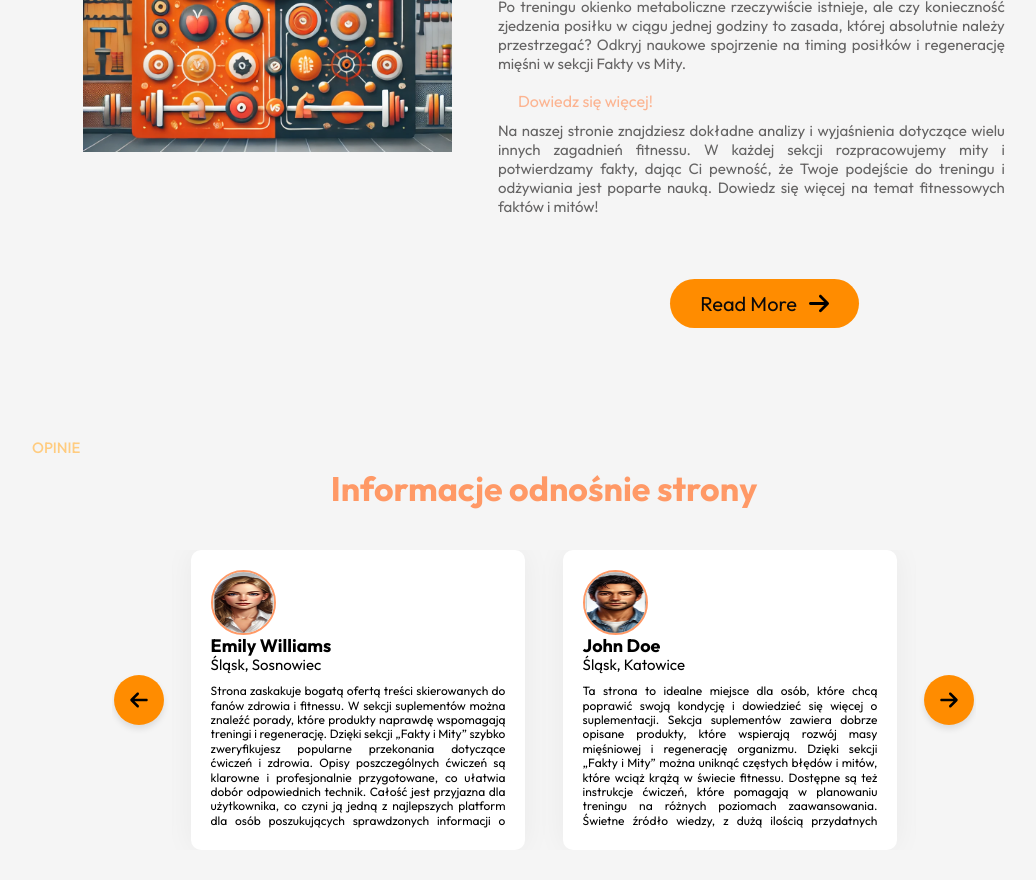
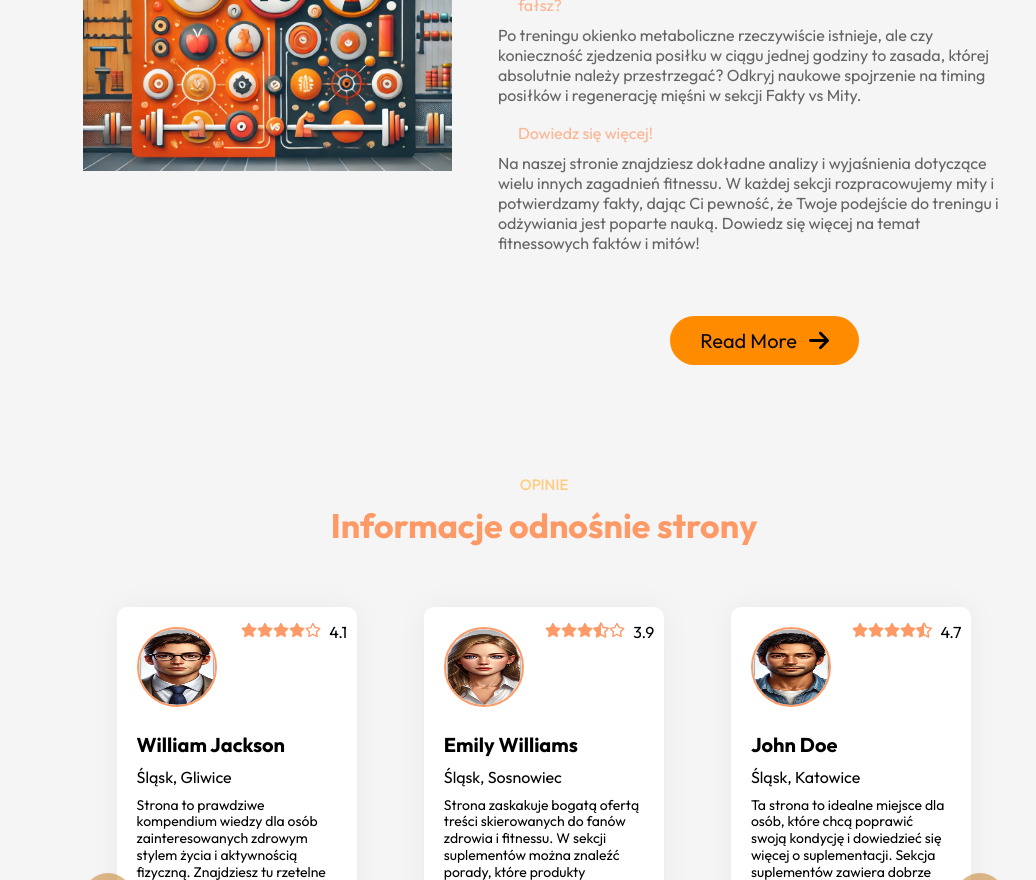
Before and after one commit to Czarkoo/Praca-In-ynierska, a React (Vite) app: page / in a window 1280 px wide. Shown: the part 1920-2800 px from the top of the page, without its empty margins (96-1132 px from the left). Built offline with nearby package versions, Linux system fonts and the light colour scheme.

Commit message:
rating for clienslider

```diff
--- a/package.json
+++ b/package.json
@@ -12,6 +12,7 @@
   "dependencies": {
     "react": "^18.3.1",
     "react-dom": "^18.3.1",
+    "react-icons": "^5.3.0",
     "react-router-dom": "^6.26.2",
     "react-scroll": "^1.9.0",
     "styled-components": "^6.1.13"
--- a/src/Components/Client/ClientsSlider.css
+++ b/src/Components/Client/ClientsSlider.css
@@ -1,11 +1,11 @@
-/* ClientsSlider.css */
 .slider-container {
 	position: relative;
-	margin: 0 80px;
+	margin: 0 auto;
 	overflow: hidden;
 	display: flex;
 	align-items: center;
-	padding: 0 60px;
+	padding: 0;
+	width: 90%;
 }
 
 .slider-wrapper {
@@ -13,57 +13,82 @@
 	display: flex;
 	transition: transform 0.5s ease-in-out;
 	overflow: hidden;
-	justify-content: center;
+	justify-content: flex-start;
 }
 
 .slider-content {
 	display: flex;
-	width: 100%;
-	justify-content: center;
+	transition: transform 0.5s ease;
 }
 
 .slide {
 	border-radius: 10px;
-	min-width: 50%;
-	width: 500px;
-	height: 300px;
-	line-height: 1.2;
+	min-width: calc(100% / 3); /* Wyświetlaj 3 slajdy jednocześnie domyślnie */
+	box-sizing: border-box;
+	padding: 20px;
+	height: 100%;
 	display: flex;
 	justify-content: center;
 	align-items: center;
 }
+
 .client-info {
 	box-shadow: 0 0 30px rgba(0, 0, 0, 0.05);
 	display: flex;
 	flex-direction: column;
-	padding: 20px;
+	padding: 20px 20px 40px;
 	background-color: rgb(255, 255, 255);
 	border-radius: 10px;
 	height: 100%;
 	width: 90%;
 	overflow: hidden;
 	margin: 0 auto;
+	transition: transform 0.3s ease;
+	position: relative;
 }
 
 .client-info img {
-	width: 65px;
-	height: 65px;
+	width: 80px;
+	height: 80px;
 	border-radius: 50%;
 	border: 2px solid #ff9966;
-	margin-right: 15px;
+	margin-bottom: 15px;
 }
+
 .client-info h3 {
-	font-size: 18px;
+	font-size: 20px;
+	margin: 10px 0;
 }
 
 .client-info span {
-	font-size: 15px;
+	font-size: 16px;
 	margin-bottom: 10px;
 }
 
 .client-info p {
+	font-size: 14px;
+	line-height: 1.2;
+}
+
+.data {
+	position: absolute;
+	right: 10px;
+	bottom: 15px;
 	font-size: 12px;
-	overflow: hidden;
+	color: #656464;
+}
+/* STYLIZACJA OCENY */
+
+.rating {
+	position: absolute;
+	align-items: center;
+	right: 10px;
+	top: 15px;
+}
+.rating .rating-value {
+	font-size: 16px;
+	margin-left: 8px;
+	color: black;
 }
 
 .slider-btn {
@@ -80,23 +105,18 @@
 	cursor: pointer;
 	color: white;
 	font-size: 20px;
-	z-index: 100;
+	z-index: 1000;
 	top: 50%;
 	transform: translateY(-50%);
-	/* right: 0; */
 	box-shadow: 0 4px 6px rgba(0, 0, 0, 0.1);
 }
 
-.slider-btn:hover {
+.slider-btn {
 	background-color: rgba(193, 114, 18, 0.486);
 }
 
-.slider-btn.prev {
-	left: 2px;
-}
-
 .slider-btn.next {
-	right: 2px;
+	right: 0;
 }
 
 .slider-btn img {
@@ -105,19 +125,60 @@
 }
 
 /* Media Query */
+
+@media (max-width: 1200px) {
+	.slide {
+		min-width: calc(100% / 2);
+	}
+	.client-info {
+		width: 80%;
+	}
+	.slider-wrapper {
+		width: 100%;
+		display: flex;
+		justify-content: center;
+		transition: transform 0.5s ease-in-out;
+		overflow: visible;
+	}
+	.slider-btn.next,
+	.slider-btn.prev {
+		padding: 0;
+		width: 40px;
+		height: 40px;
+	}
+	.client-info p {
+		font-size: 14px;
+		line-height: 1.3;
+	}
+}
+
 @media (max-width: 800px) {
 	.slider-container {
 		margin: 0 auto;
-		padding: 0 60px;
+		padding: 0;
+		align-items: center;
+		width: 100%;
+		position: relative;
+	}
+	.slider-wrapper {
+		width: 100%;
+		display: flex;
+		justify-content: center;
+		transition: transform 0.5s ease-in-out;
+		overflow: visible;
 	}
 	.slider-btn.next,
 	.slider-btn.prev {
 		padding: 10px;
-		width: 35px;
+		width: 40px;
+		height: 40px;
 	}
 	.client-info img {
-		width: 50px;
-		border: 3px solid #ff9966;
+		width: 65px;
+		height: 65px;
+	}
+	.slide {
+		min-width: 100%;
 	}
 }
 
@@ -127,13 +188,12 @@
 		margin-bottom: 10px;
 	}
 	.client-info h3 {
-		font-size: 15px;
+		font-size: 18px;
 	}
-
 	.client-info span {
-		font-size: 13px;
+		font-size: 14px;
 	}
 	.client-info p {
-		font-size: 10px;
+		font-size: 12px;
 	}
 }
--- a/src/Components/Client/ClientsSlider.jsx
+++ b/src/Components/Client/ClientsSlider.jsx
@@ -3,30 +3,49 @@ import './ClientsSlider.css';
 import clientsData from '../../data/clients.json';
 import arrow_right from '../../assets/arrow_right.svg';
 import arrow_left from '../../assets/arrow_left.svg';
+import Rating from './Rating';
 
 const ClientsSlider = () => {
   const [currentSlide, setCurrentSlide] = useState(0);
+  const [slidesToShow, setSlidesToShow] = useState(3); // Domyślnie ustawione na 3 slajdy jednocześnie
   const totalSlides = clientsData.clients.length;
-	//funkcja przechodzi mi tutaj do następnego slajdu
+
+  // Zmiana liczby slajdów w zależności od szerokości ekranu
+  useEffect(() => {
+    const handleResize = () => {
+      if (window.innerWidth >= 1200) {
+        setSlidesToShow(3); // Duże ekrany
+      } else if (window.innerWidth >= 800) {
+        setSlidesToShow(2); // Średnie ekrany
+      } else {
+        setSlidesToShow(1); // Małe ekrany
+      }
+    };
+
+    window.addEventListener('resize', handleResize);
+    handleResize(); // Wywołanie funkcji po pierwszym załadowaniu komponentu
+
+    return () => window.removeEventListener('resize', handleResize);
+  }, []);
+
   const nextSlide = () => {
     setCurrentSlide((prev) => (prev + 1) % totalSlides);
   };
 
-	//funkcja przechodzi mi tutaj do poprzedniego slajdu
   const prevSlide = () => {
     setCurrentSlide((prev) => (prev - 1 + totalSlides) % totalSlides);
   };
 
   useEffect(() => {
-		const slideInterval = setInterval(nextSlide, 8000); // Co 3000ms = 3 sekundy
-		return () => clearInterval(slideInterval); // Wyczyszczenie interwału po odmontowaniu komponentu
-	}, []);
+    const slideInterval = setInterval(nextSlide, 8000); // Automatyczne przesuwanie co 8 sekund
+    return () => clearInterval(slideInterval);
+  }, [totalSlides]);
 
   const getImagePath = (imageName) => {
     try {
       return new URL(`../../assets/${imageName}`, import.meta.url).href;
     } catch (error) {
-			return '/path/to/placeholder-image.png'; // Wskaźnik na placeholder, jeśli obrazek nie istnieje
+      return '/path/to/placeholder-image.png'; // Placeholder, jeśli obrazek nie istnieje
     }
   };
 
@@ -39,14 +58,16 @@ const ClientsSlider = () => {
         <div
           className='slider-content'
           style={{
-						transform: `translateX(-${currentSlide * (100 / totalSlides)}%)`,
+            transform: `translateX(-${(currentSlide * 100) / slidesToShow}%)`,
+            width: `${(totalSlides / slidesToShow) * 100}%`,
           }}
         >
           {clientsData.clients.map((client, index) => (
-						<div key={index} className='slide'>
+            <div key={index} className='slide' style={{ width: `${100 / slidesToShow}%` }}>
               <div className='client-info'>
+			  <Rating value={client.rate} />
                 <img
-									src={getImagePath(client.image)} // Użyj funkcji do pobierania ścieżki obrazu
+                  src={getImagePath(client.image)}
                   alt={`${client.firstName} ${client.lastName}`}
                 />
                 <h3>
@@ -54,6 +75,7 @@ const ClientsSlider = () => {
                 </h3>
                 <span>{client.region}</span>
                 <p>{client.description}</p>
+				<p className="data">{client.data}</p>
               </div>
             </div>
           ))}
--- /dev/null
+++ b/src/Components/Client/Rating.jsx
@@ -0,0 +1,23 @@
+import React from 'react';
+import { FaStar, FaStarHalfAlt, FaRegStar } from 'react-icons/fa';
+
+const Rating = ({ value }) => {
+  const fullStars = Math.floor(value);
+  const halfStar = value % 1 >= 0.5 ? 1 : 0;
+  const emptyStars = 5 - fullStars - halfStar;
+
+  return (
+    <div className="rating">
+      {Array(fullStars).fill().map((_, index) => (
+        <FaStar key={`full-${index}`} color="#ff9966" />
+      ))}
+      {halfStar === 1 && <FaStarHalfAlt color="#ff9966" />}
+      {Array(emptyStars).fill().map((_, index) => (
+        <FaRegStar key={`empty-${index}`} color="#ff9966" />
+      ))}
+      <span className="rating-value">{value.toFixed(1)}</span>
+    </div>
+  );
+};
+
+export default Rating;
--- a/src/Components/MoreFacts_Myths/MoreFacts_Myths.css
+++ b/src/Components/MoreFacts_Myths/MoreFacts_Myths.css
@@ -47,8 +47,7 @@
 	padding: 10px;
 }
 
-.MoreFacts_right,
-p {
+.MoreFacts_right p {
 	text-align: justify;
 	font-size: 15px;
 }
@@ -100,8 +99,7 @@ p {
 	padding: 10px;
 }
 
-.MoreMyths_right,
-p {
+.MoreMyths_right p {
 	text-align: justify;
 	font-size: 15px;
 }
@@ -162,27 +160,41 @@ p {
 	box-shadow: 0 12px 20px rgba(0, 0, 0, 0.3);
 }
 
-
 @media (min-width: 851px) and (max-width: 1200px) {
-	.button-factsmyths {
-        font-size: 15px;
-        padding: 11px 22px;
+	.MoreFacts,
+	.MoreMyths {
+		margin: 40px auto;
+		flex-direction: column;
+		align-items: center;
 	}
-	.MoreMyths_left p {
-		font-size: 12px;
+	.MoreFacts_left,
+	.MoreMyths_left {
+		width: 100%;
+		order: 2;
+		display: flex;
+		justify-content: center;
+		margin-bottom: 45px;
 	}
-	.MoreMyths_right p {
-		font-size: 12px;
-	}
-	.MoreMyths_right h2 {
-		font-size: 17px;
-	}
-	.przypisy {
-		font-size: 9px;
-	}
+	.MoreFacts_right,
+	.MoreMyths_right {
+		width: 100%;
+		order: 1;
+		margin-bottom: 20px;
 	}
 
-@media (max-width: 850px) {
+	.MoreFacts_left {
+		width: 100%;
+		order: 1;
+		margin-bottom: 20px;
+	}
+	.MoreFacts_right {
+		width: 100%;
+		order: 2;
+		display: flex;
+		justify-content: center;
+		margin-bottom: 45px;
+	}
+
 	.button-factsmyths {
 		flex-direction: column;
 		align-items: center;
@@ -191,16 +203,71 @@ p {
 		width: 90%;
 		margin: 15px 0;
 	}
-	.MoreMyths_left p {
-		font-size: 9px;
+	.MoreMyths_right p,
+	.MoreFacts_right p {
+		font-size: 14px;
 	}
-	.MoreMyths_right p {
-		font-size: 9px;
-	}
-	.MoreMyths_right h2 {
-		font-size: 13px;
+	.MoreMyths_right h2,
+	.MoreFacts_right h2 {
+		font-size: 16px;
 	}
 	.przypisy {
-		font-size: 5px;
+		font-size: 10px;
 	}
 }
+
+@media (max-width: 850px) {
+	.MoreFacts,
+	.MoreMyths {
+		margin: 40px auto;
+		flex-direction: column;
+		align-items: center;
+	}
+	.MoreFacts_left,
+	.MoreMyths_left {
+		width: 100%;
+		order: 2;
+		display: flex;
+		justify-content: center;
+		margin-bottom: 45px;
+	}
+	.MoreFacts_right,
+	.MoreMyths_right {
+		width: 100%;
+		order: 1;
+		margin-bottom: 20px;
+	}
+
+	.MoreFacts_left {
+		width: 100%;
+		order: 1;
+		margin-bottom: 20px;
+	}
+	.MoreFacts_right {
+		width: 100%;
+		order: 2;
+		display: flex;
+		justify-content: center;
+		margin-bottom: 45px;
+	}
+
+	.button-factsmyths {
+		flex-direction: column;
+		align-items: center;
+	}
+	.button-factsmyths button {
+		width: 90%;
+		margin: 15px 0;
+	}
+	.MoreMyths_right p,
+	.MoreFacts_right p {
+		font-size: 10px;
+	}
+	.MoreMyths_right h2,
+	.MoreFacts_right h2 {
+		font-size: 15px;
+	}
+	.przypisy {
+		font-size: 8px;
+	}
+}
--- a/src/data/clients.json
+++ b/src/data/clients.json
@@ -5,28 +5,38 @@
 			"lastName": "Jackson",
 			"region": "Śląsk, Gliwice",
 			"description": "Strona to prawdziwe kompendium wiedzy dla osób zainteresowanych zdrowym stylem życia i aktywnością fizyczną. Znajdziesz tu rzetelne informacje na temat suplementów, które pomogą Ci osiągnąć zamierzone cele treningowe. Sekcja „Fakty i Mity” jest szczególnie pomocna, obalając popularne nieprawdziwe teorie dotyczące fitnessu i zdrowia. Dodatkowo, dostępne są szczegółowe opisy różnych ćwiczeń, które można łatwo wdrożyć w codzienne treningi. To świetne źródło informacji zarówno dla początkujących, jak i doświadczonych entuzjastów fitnessu.",
-			"image": "william_person1.png"
+			"image": "william_person1.png",
+			"data": "2018-11-05",
+			"rate": 4.1
+
+
 		},
 		{
 			"firstName": "Emily",
 			"lastName": "Williams",
 			"region": "Śląsk, Sosnowiec",
 			"description": "Strona zaskakuje bogatą ofertą treści skierowanych do fanów zdrowia i fitnessu. W sekcji suplementów można znaleźć porady, które produkty naprawdę wspomagają treningi i regenerację. Dzięki sekcji „Fakty i Mity” szybko zweryfikujesz popularne przekonania dotyczące ćwiczeń i zdrowia. Opisy poszczególnych ćwiczeń są klarowne i profesjonalnie przygotowane, co ułatwia dobór odpowiednich technik. Całość jest przyjazna dla użytkownika, co czyni ją jedną z najlepszych platform dla osób poszukujących sprawdzonych informacji o fitnessie.",
-			"image": "emily_person2.png"
+			"image": "emily_person2.png",
+			"data": "2012-09-24",
+			"rate": 3.9
 		},
 		{
 			"firstName": "John",
 			"lastName": "Doe",
 			"region": "Śląsk, Katowice",
 			"description": "Ta strona to idealne miejsce dla osób, które chcą poprawić swoją kondycję i dowiedzieć się więcej o suplementacji. Sekcja suplementów zawiera dobrze opisane produkty, które wspierają rozwój masy mięśniowej i regenerację organizmu. Dzięki sekcji „Fakty i Mity” można uniknąć częstych błędów i mitów, które wciąż krążą w świecie fitnessu. Dostępne są też instrukcje ćwiczeń, które pomagają w planowaniu treningu na różnych poziomach zaawansowania. Świetne źródło wiedzy, z dużą ilością przydatnych informacji.",
-			"image": "john_person3.png"
+			"image": "john_person3.png",
+			"data": "2015-06-12",
+			"rate": 4.7
 		},
 		{
 			"firstName": "Frank",
 			"lastName": "Bellgs",
 			"region": "Śląsk, Dąbrówka Mała",
 			"description": "Strona dostarcza wyczerpujących informacji na temat suplementów, faktycznie wspierających sportowców i osoby aktywne. Przejrzysta sekcja „Fakty i Mity” pomaga użytkownikom odróżnić rzeczywiste korzyści z treningu od powszechnych błędnych przekonań. Znajdziesz tu również instrukcje dla ćwiczeń, które umożliwiają skuteczne planowanie treningów. Wszystkie artykuły są napisane przystępnie, a treść jest zrozumiała dla każdego. Zdecydowanie polecam dla tych, którzy chcą świadomie dbać o swoje zdrowie.",
-			"image": "emily_person2.png"
+			"image": "emily_person2.png",
+			"data": "2020-03-18",
+			"rate": 4.3
 		}
 	]
 }
```
Also changed, not shown: src/Components/Navbar/Navbar.jsx (line endings or trailing spaces), 1 other file (tests, documents, lock files or other folders). Lines whose indentation alone changed are shown as unchanged.
